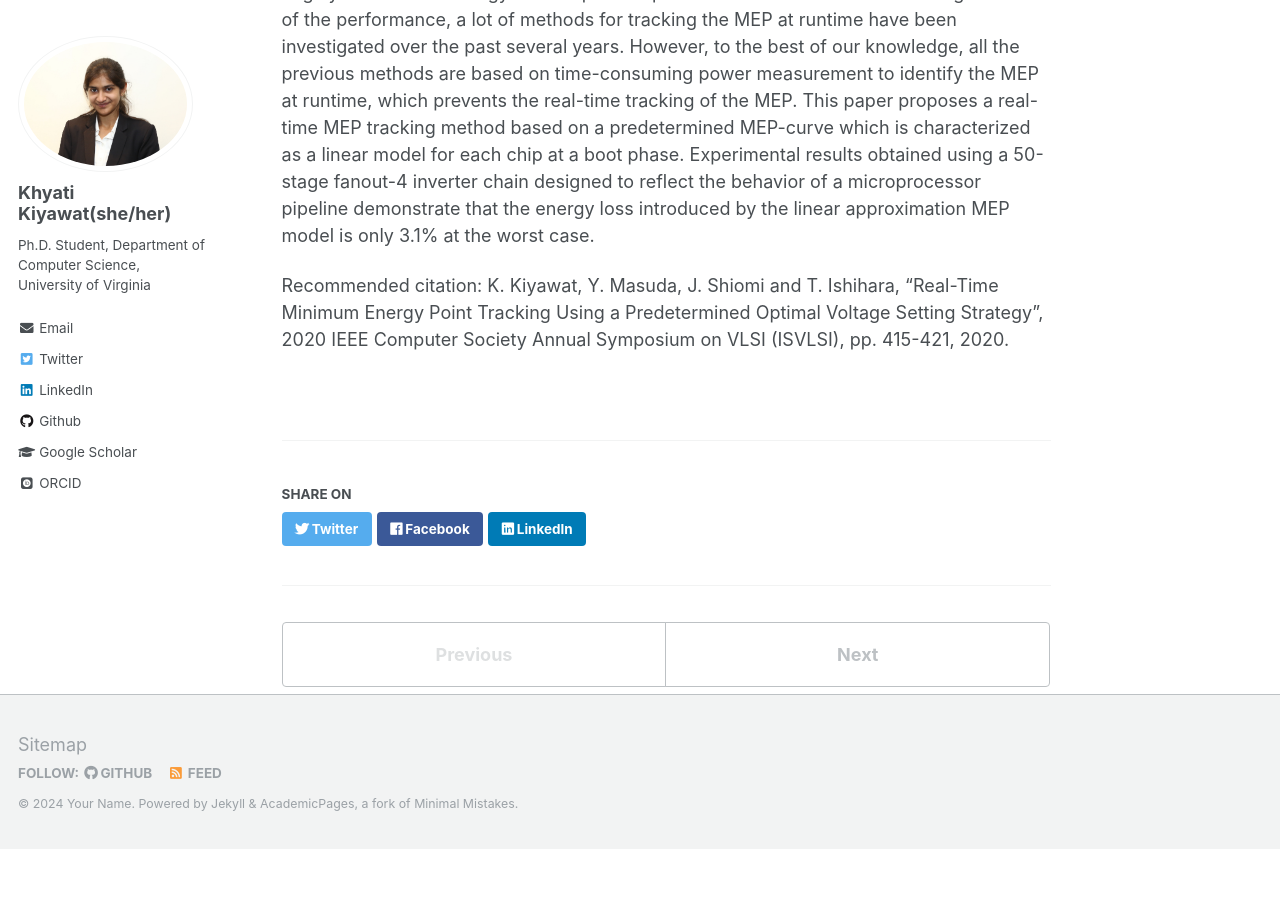
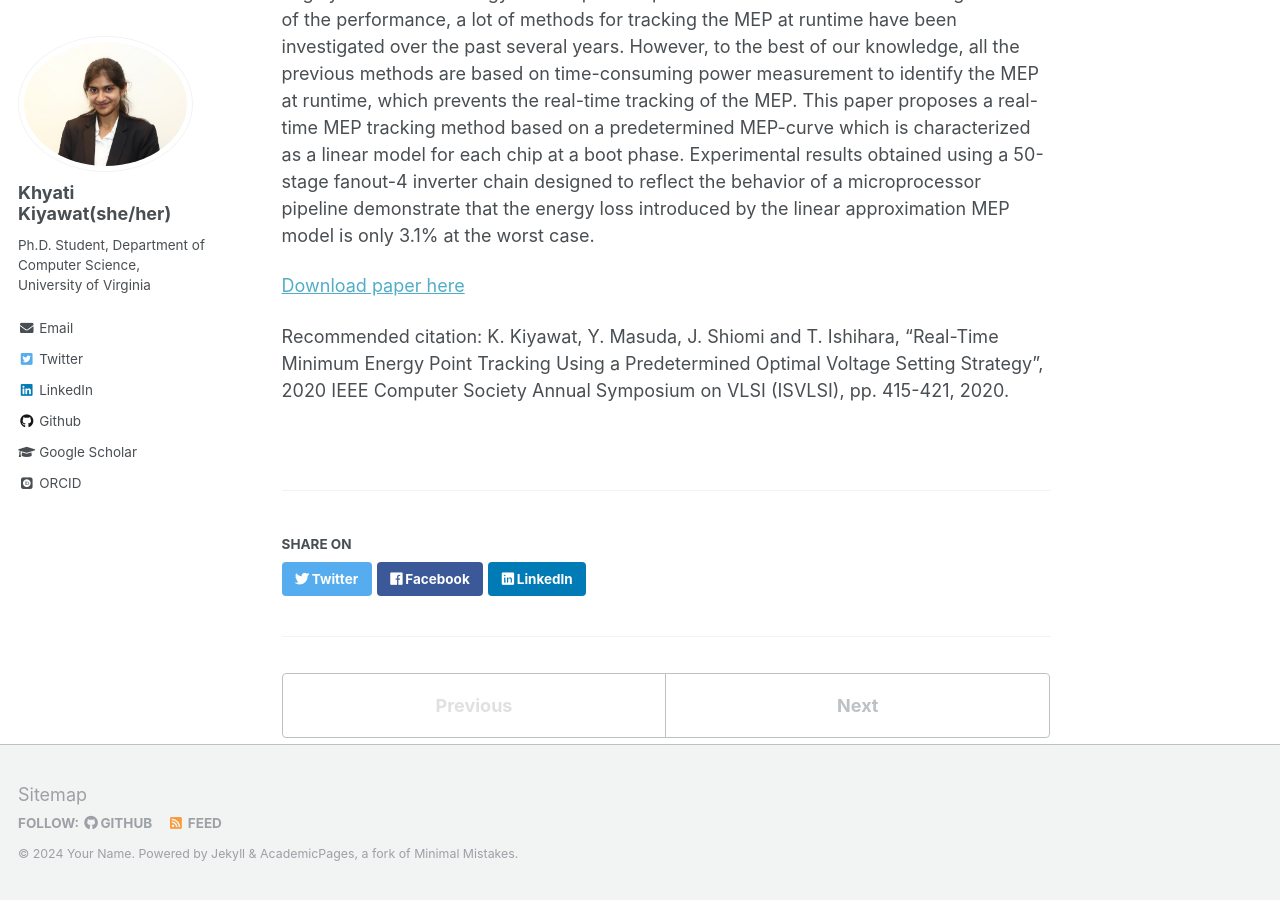
Before and after one commit to khyatikiyawat/khyatikiyawat.github.io, a Jekyll site: the page built from _publications/MEP.md, in a window 1280 px wide and 900 px high, scrolled down 503 px. Built offline with Jekyll 4.4.1, drawn with Linux system fonts in a browser that asks for light colours; some web fonts are replaced; before the commit the page ends 1352 px from its top, so only the background shows below that.

Commit message:
Update MEP.md

```diff
--- a/_publications/MEP.md
+++ b/_publications/MEP.md
@@ -10,6 +10,6 @@ citation: 'K. Kiyawat, Y. Masuda, J. Shiomi and T. Ishihara, "Real-Time Minimum
 ---
 Minimizing the energy consumption of processors for a given computational workload is highly desired for matured and energy efficient, information oriented society. In this paper, we refer to a pair of the supply voltage (VDD) and threshold voltage (VTH), which minimizes the energy consumption of the processor under a given computational workload, as a minimum energy point (MEP in short). Since always running at the MEP largely reduces the energy consumption of processors without fundamental degradation of the performance, a lot of methods for tracking the MEP at runtime have been investigated over the past several years. However, to the best of our knowledge, all the previous methods are based on time-consuming power measurement to identify the MEP at runtime, which prevents the real-time tracking of the MEP. This paper proposes a real-time MEP tracking method based on a predetermined MEP-curve which is characterized as a linear model for each chip at a boot phase. Experimental results obtained using a 50-stage fanout-4 inverter chain designed to reflect the behavior of a microprocessor pipeline demonstrate that the energy loss introduced by the linear approximation MEP model is only 3.1% at the worst case.
 
-<!--- [Download paper here](http://academicpages.github.io/files/Real-Time_Minimum_Energy_Point_Tracking_Using_a_Predetermined_Optimal_Voltage_Setting_Strategy.pdf)-->
+[Download paper here](http://academicpages.github.io/files/Real-Time_Minimum_Energy_Point_Tracking_Using_a_Predetermined_Optimal_Voltage_Setting_Strategy.pdf)
 
 Recommended citation: K. Kiyawat, Y. Masuda, J. Shiomi and T. Ishihara, "Real-Time Minimum Energy Point Tracking Using a Predetermined Optimal Voltage Setting Strategy", 2020 IEEE Computer Society Annual Symposium on VLSI (ISVLSI), pp. 415-421, 2020.
```
